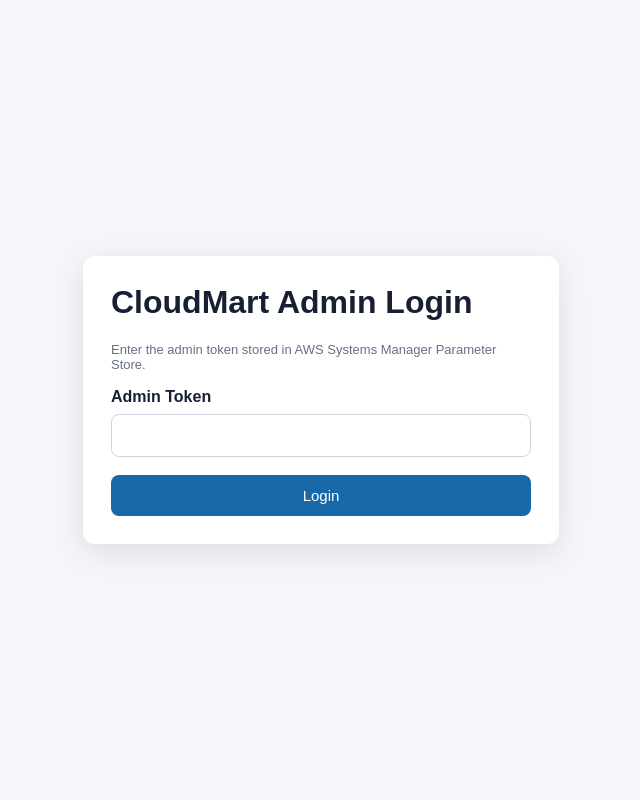
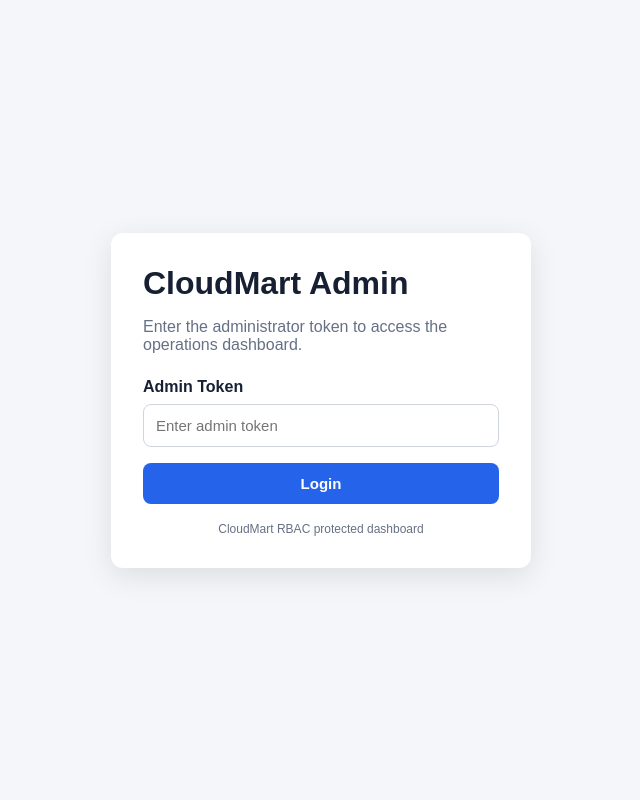
Before and after one commit to LakshmiPrasanna2404/CloudMart, a Flask app: page /login in a window 1280 px wide. Shown: the whole page, without its empty margins (319-959 px from the left). Run offline with Flask 3, Linux system fonts and the light colour scheme.

Commit message:
Update login.html

```diff
--- a/dashboard/templates/login.html
+++ b/dashboard/templates/login.html
@@ -1,86 +1,152 @@
-<!doctype html>
+<!DOCTYPE html>
 <html lang="en">
+
 <head>
-    <meta charset="utf-8">
-    <meta name="viewport" content="width=device-width, initial-scale=1">
+
+    <meta charset="UTF-8">
+
+    <meta
+        name="viewport"
+        content="width=device-width, initial-scale=1"
+    >
+
     <title>CloudMart Admin Login</title>
+
     <style>
-        :root {
-            font-family: Arial, sans-serif;
-            color: #172033;
-            background: #f4f6f9;
+
+        * {
+            box-sizing: border-box;
         }
+
         body {
             margin: 0;
             min-height: 100vh;
-            display: grid;
-            place-items: center;
+            display: flex;
+            align-items: center;
+            justify-content: center;
+            font-family: Arial, sans-serif;
+            background: #f4f6f9;
+            color: #172033;
         }
+
         .login-card {
             width: min(420px, 90%);
             background: white;
-            padding: 28px;
+            padding: 32px;
             border-radius: 12px;
-            box-shadow: 0 8px 30px rgba(0,0,0,.10);
+            box-shadow: 0 8px 30px rgba(0,0,0,0.10);
         }
-        h1 { margin-top: 0; }
+
+        h1 {
+            margin-top: 0;
+            margin-bottom: 8px;
+        }
+
+        .subtitle {
+            color: #667085;
+            margin-bottom: 24px;
+        }
+
         label {
             display: block;
-            margin: 16px 0 8px;
+            margin-bottom: 8px;
             font-weight: 600;
         }
+
         input {
             width: 100%;
-            box-sizing: border-box;
             padding: 12px;
-            border: 1px solid #cfd5df;
+            border: 1px solid #d0d5dd;
             border-radius: 8px;
             font-size: 15px;
+            margin-bottom: 16px;
         }
+
         button {
             width: 100%;
-            margin-top: 18px;
             padding: 12px;
-            border: 0;
+            border: none;
             border-radius: 8px;
-            background: #1769aa;
+            background: #2563eb;
             color: white;
             font-size: 15px;
+            font-weight: 600;
             cursor: pointer;
         }
+
+        button:hover {
+            background: #1d4ed8;
+        }
+
         .error {
-            margin-top: 14px;
+            background: #fef3f2;
+            color: #b42318;
+            border: 1px solid #fecdca;
             padding: 10px;
             border-radius: 8px;
-            background: #fff0f0;
-            color: #b42318;
+            margin-bottom: 16px;
         }
-        .hint {
+
+        .security-note {
+            margin-top: 18px;
+            font-size: 12px;
             color: #667085;
-            font-size: 13px;
+            text-align: center;
         }
+
     </style>
+
 </head>
+
 <body>
-    <main class="login-card">
-        <h1>CloudMart Admin Login</h1>
-        <p class="hint">Enter the admin token stored in AWS Systems Manager Parameter Store.</p>
 
-        <form method="post" action="{{ url_for('login') }}">
-            <label for="admin_token">Admin Token</label>
-            <input
-                id="admin_token"
-                name="admin_token"
-                type="password"
-                autocomplete="current-password"
-                required
-            >
-            <button type="submit">Login</button>
-        </form>
+<div class="login-card">
 
-        {% if error %}
-            <div class="error">{{ error }}</div>
-        {% endif %}
-    </main>
+    <h1>CloudMart Admin</h1>
+
+    <p class="subtitle">
+        Enter the administrator token to access
+        the operations dashboard.
+    </p>
+
+    {% if error %}
+
+        <div class="error">
+            {{ error }}
+        </div>
+
+    {% endif %}
+
+    <form
+        method="POST"
+        action="{{ url_for('login') }}"
+    >
+
+        <label for="token">
+            Admin Token
+        </label>
+
+        <input
+            id="token"
+            name="token"
+            type="password"
+            placeholder="Enter admin token"
+            autocomplete="off"
+            required
+        >
+
+        <button type="submit">
+            Login
+        </button>
+
+    </form>
+
+    <div class="security-note">
+        CloudMart RBAC protected dashboard
+    </div>
+
+</div>
+
 </body>
+
 </html>
```
